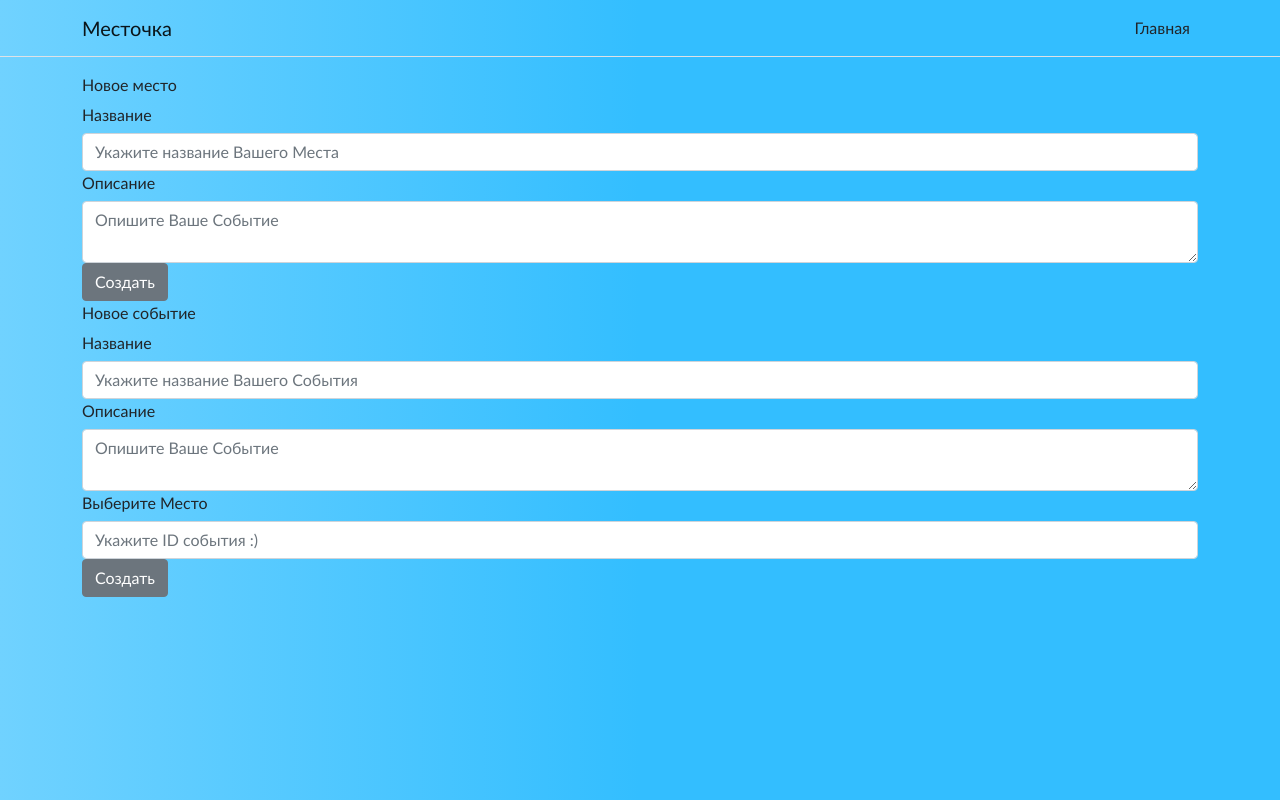
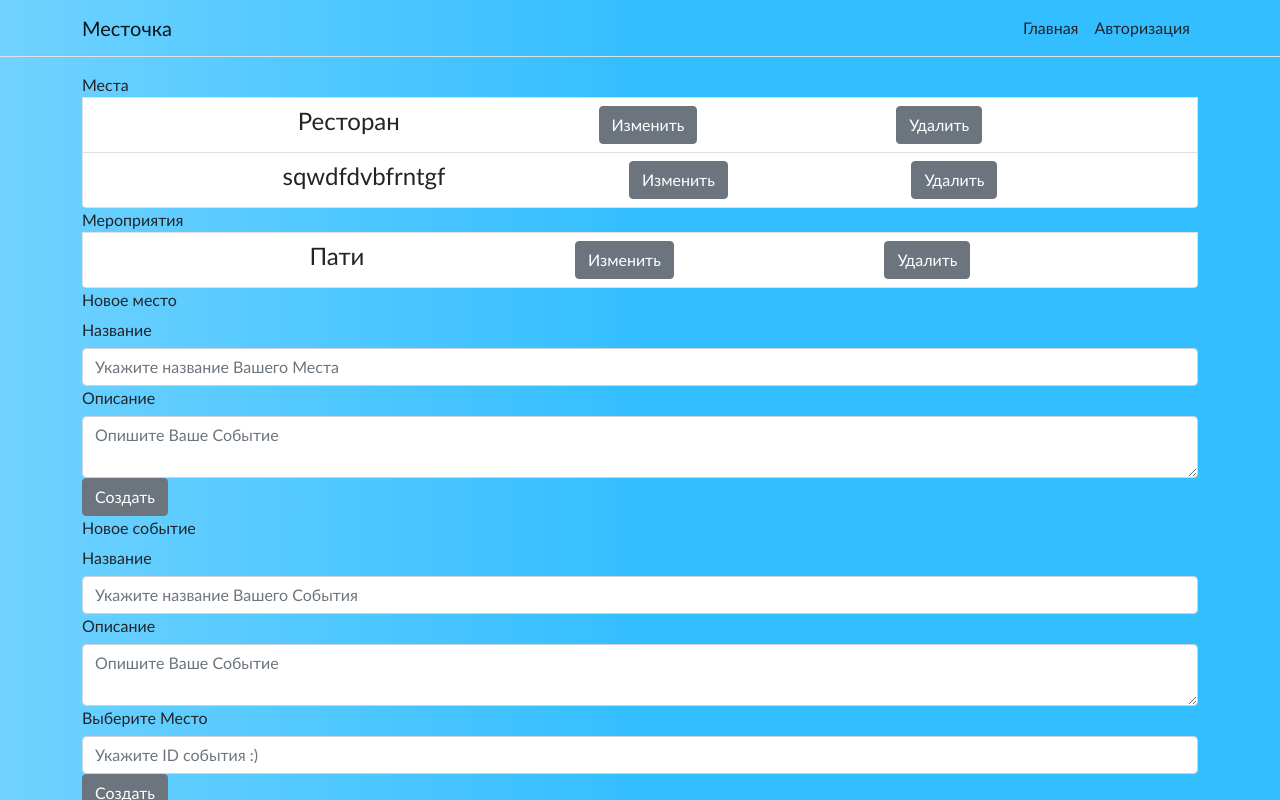
Before and after one commit to niklyadov/csu-evico, a React (Create React App) app in the folder Evico.Web/ClientApp/: page / in a window 1280 px wide. Built offline with nearby package versions, Linux system fonts and the light colour scheme.

Commit message:
add list user place, add list user place

```diff
--- a/Evico.Web/ClientApp/src/App.js
+++ b/Evico.Web/ClientApp/src/App.js
@@ -2,6 +2,7 @@ import React from 'react';
 import { Route } from 'react-router';
 import { Layout } from './components/Layout';
 import { Home } from './components/Home';
+import { AuthDevide } from './components/pages/Auth/Auth';
 
 import './custom.css'
 import './scripts/document.js';
@@ -10,6 +11,7 @@ export default function App() {
 
   return <Layout>
     <Route exact path='/' component={Home} />
+    <Route exact path='/auth' component={AuthDevide} />
   </Layout>
 
 };
--- a/Evico.Web/ClientApp/src/components/Home.js
+++ b/Evico.Web/ClientApp/src/components/Home.js
@@ -1,21 +1,75 @@
-import React, { useState } from 'react';
-import { Button, Form, FormGroup, Input, Label } from 'reactstrap';
+import React, { useEffect, useState } from 'react';
+import { Button, Form, FormGroup, Input, Label, ListGroup, ListGroupItem } from 'reactstrap';
 import { createEvent } from '../scripts/fetch/event';
 import { createPlace } from '../scripts/fetch/place';
-import { Event } from './classes/Event';
-import { Place } from './classes/Place';
 
 export function Home(props) {
 
     return <div>
 
-        <FormPlaceCreate/>
-        <FormEventCreate/>
+        <ListPlace places={[{ name: 'Ресторан' }, { name: 'sqwdfdvbfrntgf' }]} />
+        <ListEvent events={[{ name: 'Пати' }]} />
+        <FormPlaceCreate />
+        <FormEventCreate />
 
     </div>;
 
 };
 
+function Place(props) {
+
+    return <div className='div-panel' key={props.key}>
+        <h4>{props.name}</h4>
+        <Button>Изменить</Button>
+        <Button>Удалить</Button>
+    </div>;
+
+};
+function Event(props) {
+
+    return <div className='div-panel' key={props.key}>
+        <h4>{props.name}</h4>
+        <Button>Изменить</Button>
+        <Button>Удалить</Button>
+    </div>;
+
+};
+function ListPlace(props) {
+
+    // const [list, setList] = useState([]);
+
+    // useEffect(() => {
+
+    //     const l = getEventsList() ?? [];
+
+    //     setItems(l);
+
+    // }, []);
+
+    return <ListGroup>
+        <Label>Места</Label>
+        {props?.places?.map((p, key) => <ListGroupItem key={key}>{Place({ ...p })}</ListGroupItem>)}
+    </ListGroup>;
+
+};
+function ListEvent(props) {
+
+    // const [list, setList] = useState([]);
+
+    // useEffect(() => {
+
+    //     const l = getEventsList() ?? [];
+
+    //     setItems(l);
+
+    // }, []);
+
+    return <ListGroup>
+        <Label>Мероприятия</Label>
+        {props?.events?.map((e, key) => <ListGroupItem key={key}>{Event({...e })}</ListGroupItem>)}
+    </ListGroup>;
+
+};
 function FormPlaceCreate(props) {
 
     const [place, setPlace] = useState(new Place({}));
@@ -24,7 +78,7 @@ function FormPlaceCreate(props) {
         <Label>Новое место</Label>
         <FormGroup>
             <Label>Название</Label>
-            <Input id='placeName' name='place' placeholder='Укажите название Вашего Места' type='text' onChange={e => setPlace({ ...place, name: e.target.value })}/>
+            <Input id='placeName' name='place' placeholder='Укажите название Вашего Места' type='text' onChange={e => setPlace({ ...place, name: e.target.value })} />
         </FormGroup>
         <FormGroup>
             <Label>Описание</Label>
@@ -49,7 +103,7 @@ function FormEventCreate(props) {
         <Label>Новое событие</Label>
         <FormGroup>
             <Label>Название</Label>
-            <Input id='eventName' name='event' placeholder='Укажите название Вашего События' type='text' onChange={e => setEvent({ ...event, name: e.target.value })}/>
+            <Input id='eventName' name='event' placeholder='Укажите название Вашего События' type='text' onChange={e => setEvent({ ...event, name: e.target.value })} />
         </FormGroup>
         <FormGroup>
             <Label>Описание</Label>
--- a/Evico.Web/ClientApp/src/components/NavMenu.js
+++ b/Evico.Web/ClientApp/src/components/NavMenu.js
@@ -19,6 +19,9 @@ export function NavMenu(props) {
                         <NavItem>
                             <NavLink tag={Link} className="text-dark" to="/">Главная</NavLink>
                         </NavItem>
+                        <NavItem>
+                            <NavLink tag={Link} className="text-dark" to="/auth">Авторизация</NavLink>
+                        </NavItem>
                     </ul>
                 </Collapse>
             </Container>
--- a/Evico.Web/ClientApp/src/components/pages/Auth/Auth.js
+++ b/Evico.Web/ClientApp/src/components/pages/Auth/Auth.js
@@ -5,10 +5,16 @@ import Main from "../../elements/Main";
 
 export default function Auth() {
 
+    return <Main id='main-auth'>
+        <AuthDevide/>
+    </Main>;
+
+};
+export function AuthDevide() {
+
     const clientId = 51458458, redirect_uri_auth = config.redirect_uri_auth;
 
-    return <Main id='main-auth'>
-        <Devide
+    return <Devide
         id='div-devide__auth'
         header='Авторизация'
         section={<div className="div-panel"><Icon
@@ -68,7 +74,6 @@ export default function Auth() {
             }}
 
         /></div>}
-        />
-    </Main>;
+    />;
 
 };
--- a/Evico.Web/ClientApp/src/components/pages/Compilation/Compilation.js
+++ b/Evico.Web/ClientApp/src/components/pages/Compilation/Compilation.js
@@ -13,9 +13,9 @@ export default function Compilation(props) {
 
     const [items, setItems] = useState([]);
 
-    useEffect(async () => {
+    useEffect(() => {
 
-        const l = await getEventsList();
+        const l = getEventsList();
 
         setItems(l);
 
--- a/Evico.Web/ClientApp/src/config.js
+++ b/Evico.Web/ClientApp/src/config.js
@@ -2,9 +2,9 @@ const config = {
 
     api: 'https://localhost:61666/',
     host: 'https://localhost:62666/', // 'https://api.csu-evico.ru:61666/'
-    redirect_uri_auth: 'https://web.csu-evico.ru:62666/auth/vk-callback',
     authBearerToken: 'authBearerToken',
     authRefreshToken: 'authRefreshToken',
+    redirect_uri_auth: 'https://web.csu-evico.ru:62666/auth/vk-callback',
 
 };
 
--- a/Evico.Web/ClientApp/src/custom.css
+++ b/Evico.Web/ClientApp/src/custom.css
@@ -461,8 +461,8 @@ svg:hover > .g-rotate {
 }
 .div-panel {
 
+    height: var(--height-max);
     display: flex;
-    height: var(--height-max);
     align-items: center;
     justify-content: space-evenly;
 
@@ -483,6 +483,11 @@ body {
     background-image: linear-gradient(90deg, #70d2ff,#33beff,#33beff);
     background-repeat: no-repeat;
     background-attachment: fixed;
+
+}
+document {
+
+    overflow-y: scroll;
 
 }
 
```
Lines whose indentation alone changed are shown as unchanged.
